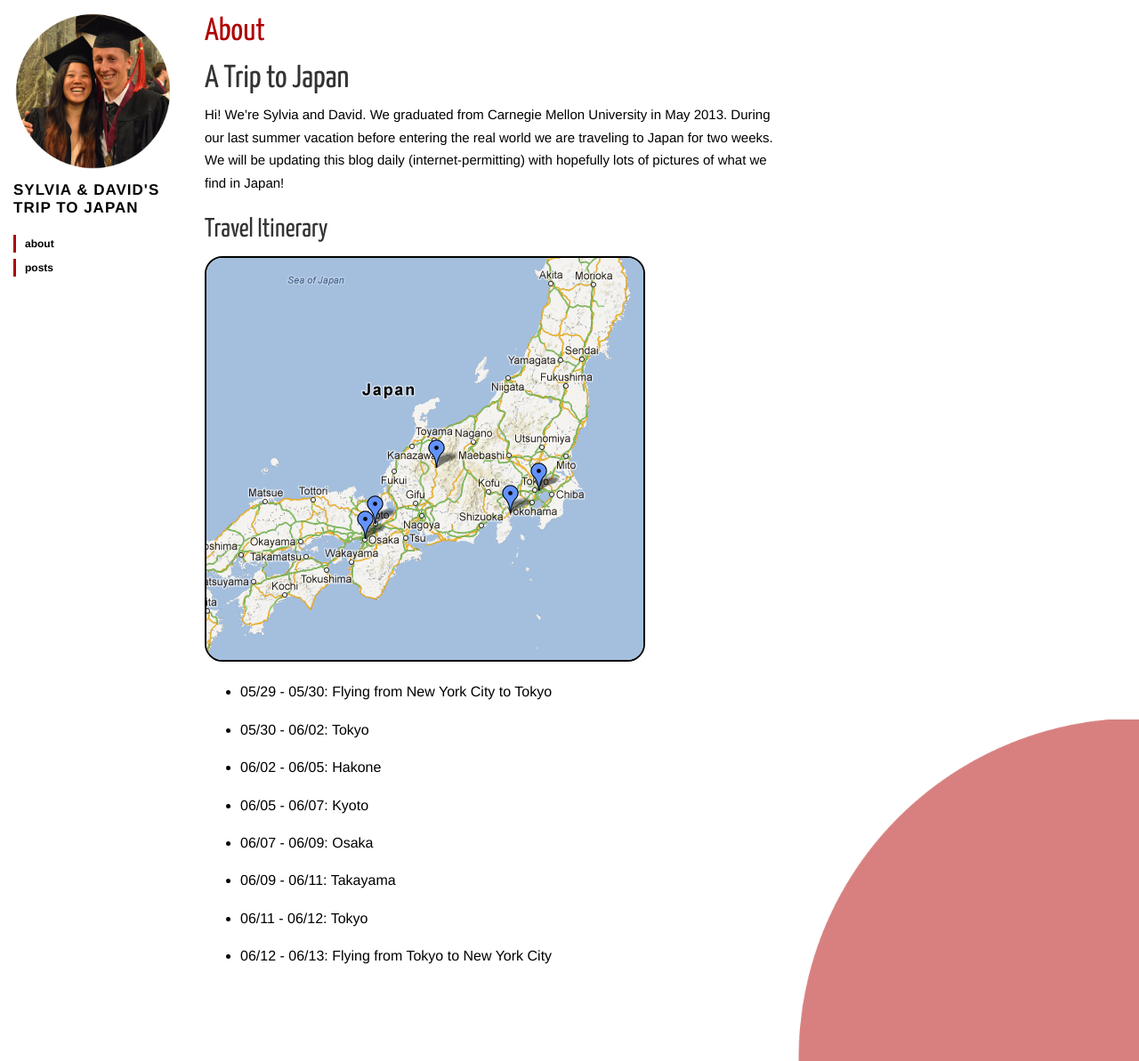
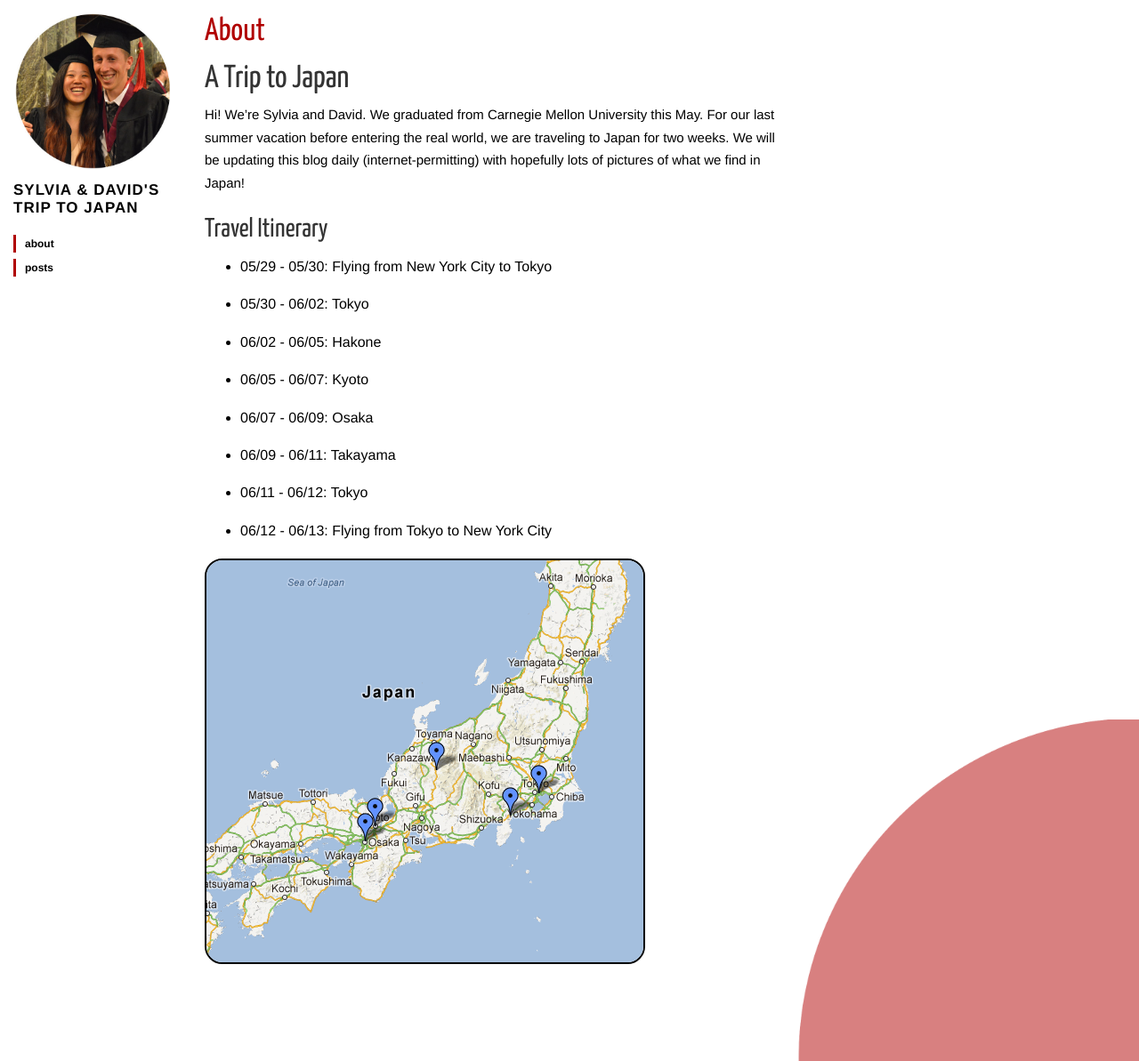
Before and after one commit to kasaharas/japan-blog, a Jekyll site: the page built from about.md, in a window 1280 px wide and 1193 px high. Shown: the whole window at 89% size. Built offline with Jekyll 4.4.1, drawn with Linux system fonts in a browser that asks for light colours; nearby versions of some CDN libraries.

Commit message:
Changed a little in the about us

```diff
--- a/about.md
+++ b/about.md
@@ -7,15 +7,13 @@ title: "About"
 A Trip to Japan
 ===============
 
-Hi! We're Sylvia and David. We graduated from Carnegie Mellon University in May 2013. During
-our last summer vacation before entering the real world we are traveling to Japan for two
+Hi! We're Sylvia and David. We graduated from Carnegie Mellon University this May. For
+our last summer vacation before entering the real world, we are traveling to Japan for two
 weeks. We will be updating this blog daily (internet-permitting) with hopefully lots of
 pictures of what we find in Japan!
 
 Travel Itinerary
 ----------------
-
-![Japan Map]({{ BASE_PATH }}/images/japan_map2.png)
 
 * 05/29 - 05/30: Flying from New York City to Tokyo
 * 05/30 - 06/02: Tokyo
@@ -25,3 +23,7 @@ Travel Itinerary
 * 06/09 - 06/11: Takayama
 * 06/11 - 06/12: Tokyo
 * 06/12 - 06/13: Flying from Tokyo to New York City
+
+
+
+![Japan Map]({{ BASE_PATH }}/images/japan_map2.png)
```
